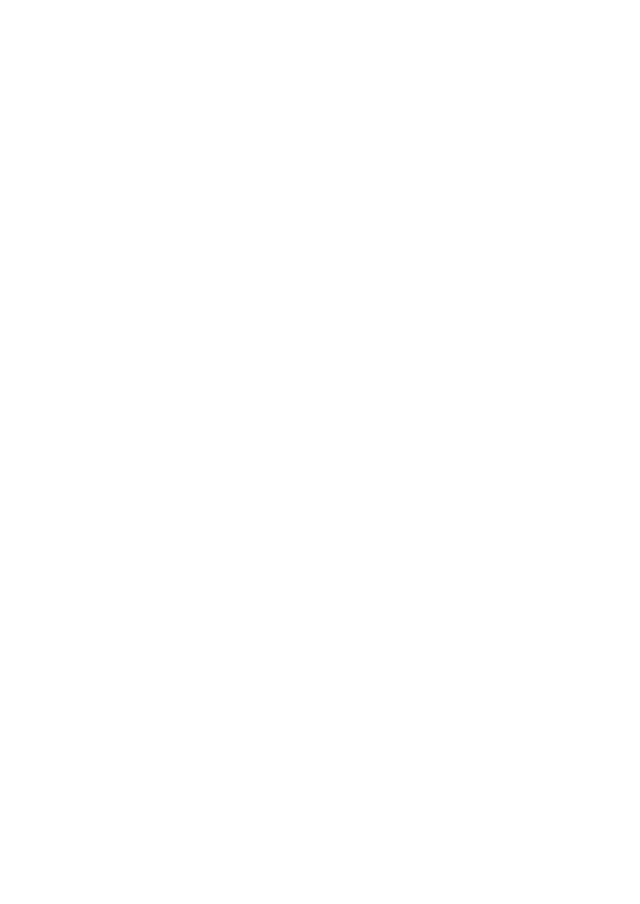
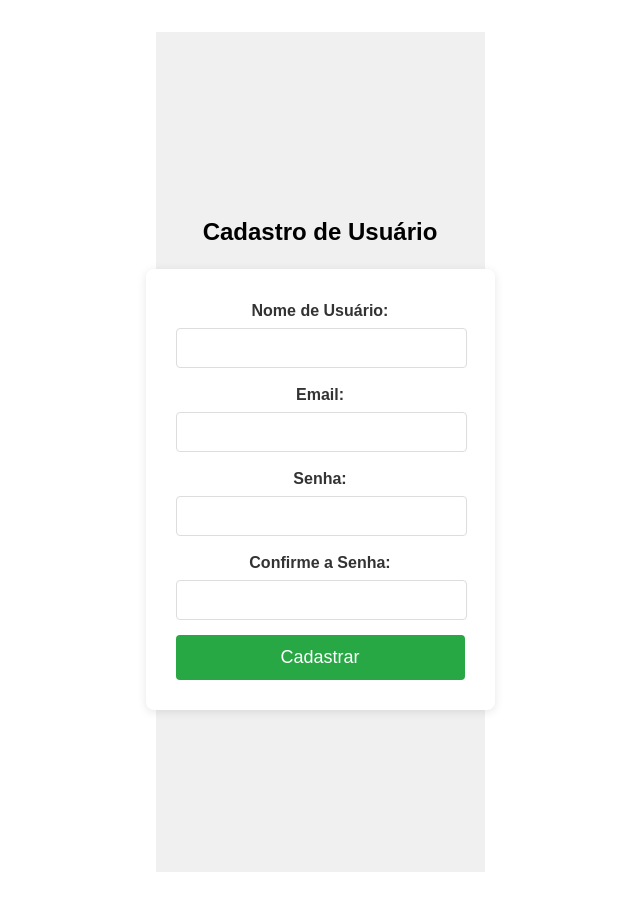
Before and after one commit to Danilus04/Mausritter_Online_Sheet, a React (Vite) app in the folder front/: page /register in a window 1280 px wide. Before the commit this address had no page. Shown: the whole page, without its empty margins (320-960 px from the left). Before the commit the page ends 800 px from the top, so only its background shows below. Built offline with nearby package versions, Linux system fonts and the light colour scheme.

Commit message:
feat: Header para deslogar, e rotas protegidas

```diff
--- a/front/src/App.jsx
+++ b/front/src/App.jsx
@@ -1,29 +1,60 @@
 // src/App.jsx
-
-import './App.css'
-import Ficha from './App/ficha'  // Importa o componente Ficha
-import ItensDefault from './App/ItensDefault'  // Importa o componente ItensDefault
-import Teste from './App/teste'
-import Login from './components/Login'
-import Register from './components/Register'
-import { BrowserRouter as Router, Routes, Route } from 'react-router-dom'
+import './App.css';
+import Ficha from './App/ficha';
+import ItensDefault from './App/ItensDefault';
+import Teste from './App/teste';
+import Login from './components/Login';
+import Register from './components/Register';
+import Header from './components/Header';
+import ProtectedRoute from './ProtectedRoute';
+import { BrowserRouter as Router, Routes, Route, useLocation } from 'react-router-dom';
 
 function App() {
   return (
-    <>
-      <h1>Teste do componente Ficha</h1>
-
-      <Router>
-        <Routes>
-          <Route path="/" element={<Login />} />
-          <Route path="/ficha" element={<Ficha />} />
-          <Route path="/itens" element={<ItensDefault />} />
-          <Route path="/teste" element={<Teste />} />
-        </Routes>
-      </Router>
-      <Register />
-    </>
-  )
+    <Router>
+      <AppLayout />
+    </Router>
+  );
 }
 
-export default App
+// Componente separado para poder acessar `useLocation`
+function AppLayout() {
+  const location = useLocation();
+  const isAuthPage = location.pathname === '/' || location.pathname === '/register';
+
+  return (
+    <div className="App">
+      {!isAuthPage && <Header />}
+      <Routes>
+        <Route path="/" element={<Login />} />
+        <Route path="/register" element={<Register />} />
+        <Route
+          path="/ficha"
+          element={
+            <ProtectedRoute>
+              <Ficha />
+            </ProtectedRoute>
+          }
+        />
+        <Route
+          path="/itens"
+          element={
+            <ProtectedRoute>
+              <ItensDefault />
+            </ProtectedRoute>
+          }
+        />
+        <Route
+          path="/teste"
+          element={
+            <ProtectedRoute>
+              <Teste />
+            </ProtectedRoute>
+          }
+        />
+      </Routes>
+    </div>
+  );
+}
+
+export default App;
--- /dev/null
+++ b/front/src/ProtectedRoute.jsx
@@ -0,0 +1,15 @@
+// src/components/ProtectedRoute.js
+import React from 'react';
+import { Navigate } from 'react-router-dom';
+
+const ProtectedRoute = ({ children }) => {
+  const token = localStorage.getItem('access');
+
+  if (!token) {
+    return <Navigate to="/" replace />;
+  }
+
+  return children;
+};
+
+export default ProtectedRoute;
--- /dev/null
+++ b/front/src/components/Header.jsx
@@ -0,0 +1,44 @@
+// src/components/Header.js
+import React from 'react';
+import { useNavigate } from 'react-router-dom';
+
+function Header() {
+  const navigate = useNavigate();
+
+  const handleLogout = () => {
+    localStorage.removeItem('access');
+    localStorage.removeItem('refresh');
+    navigate('/');
+  };
+
+  return (
+    <header style={styles.header}>
+      <h2 style={styles.title}>Mausritter App</h2>
+      <button onClick={handleLogout} style={styles.button}>Logout</button>
+    </header>
+  );
+}
+
+const styles = {
+  header: {
+    backgroundColor: '#222',
+    color: 'white',
+    padding: '10px 20px',
+    display: 'flex',
+    justifyContent: 'space-between',
+    alignItems: 'center',
+  },
+  title: {
+    margin: 0,
+  },
+  button: {
+    backgroundColor: '#cc0000',
+    color: 'white',
+    padding: '8px 12px',
+    border: 'none',
+    borderRadius: '4px',
+    cursor: 'pointer',
+  }
+};
+
+export default Header;
--- a/front/src/components/Register.css
+++ b/front/src/components/Register.css
@@ -18,7 +18,7 @@
   max-width: 400px;
 }
 
-.formGroup {
+.form-group {
   margin-bottom: 15px;
 }
 
--- a/front/src/components/Register.jsx
+++ b/front/src/components/Register.jsx
@@ -12,8 +12,7 @@ function Register() {
   const [error, setError] = useState('');
 
   const handleSubmit = async (e) => {
-    e.preventDefault(); // Previne o recarregamento da página
-
+    e.preventDefault();
     setMessage('');
     setError('');
 
@@ -29,10 +28,12 @@ function Register() {
         password,
         password2,
       });
+
       if (response.data.access) {
         localStorage.setItem('access', response.data.access);
         localStorage.setItem('refresh', response.data.refresh);
       }
+
       setMessage('Cadastro realizado com sucesso! Você pode fazer login agora.');
       setUsername('');
       setEmail('');
@@ -54,66 +55,63 @@ function Register() {
         setError('Não foi possível conectar ao servidor. Tente novamente mais tarde.');
       }
     }
-
-
-  }
+  };
 
   return (
-    <div style={styles.container}>
+    <div className="container">
       <h2>Cadastro de Usuário</h2>
-      <form onSubmit={handleSubmit} style={styles.form}>
-        <div style={styles.formGroup}>
-          <label htmlFor="username" style={styles.label}>Nome de Usuário:</label>
+      <form onSubmit={handleSubmit} className="form">
+        <div className="form-group">
+          <label htmlFor="username" className="label">Nome de Usuário:</label>
           <input
             type="text"
             id="username"
             value={username}
             onChange={(e) => setUsername(e.target.value)}
             required
-            style={styles.input}
+            className="input"
           />
         </div>
-        <div style={styles.formGroup}>
-          <label htmlFor="email" style={styles.label}>Email:</label>
+        <div className="form-group">
+          <label htmlFor="email" className="label">Email:</label>
           <input
             type="email"
             id="email"
             value={email}
             onChange={(e) => setEmail(e.target.value)}
             required
-            style={styles.input}
+            className="input"
           />
         </div>
-        <div style={styles.formGroup}>
-          <label htmlFor="password" style={styles.label}>Senha:</label>
+        <div className="form-group">
+          <label htmlFor="password" className="label">Senha:</label>
           <input
             type="password"
             id="password"
             value={password}
             onChange={(e) => setPassword(e.target.value)}
             required
-            style={styles.input}
+            className="input"
           />
         </div>
-        <div style={styles.formGroup}>
-          <label htmlFor="password2" style={styles.label}>Confirme a Senha:</label>
+        <div className="form-group">
+          <label htmlFor="password2" className="label">Confirme a Senha:</label>
           <input
             type="password"
             id="password2"
             value={password2}
             onChange={(e) => setPassword2(e.target.value)}
             required
-            style={styles.input}
+            className="input"
           />
         </div>
-        <button type="submit" style={styles.button}>Cadastrar</button>
+        <button type="submit" className="button">Cadastrar</button>
       </form>
 
-      {message && <p style={styles.successMessage}>{message}</p>}
-      {error && <p style={styles.errorMessage}>{error}</p>}
+      {message && <p className="successMessage">{message}</p>}
+      {error && <p className="errorMessage">{error}</p>}
     </div>
   );
 }
 
-
 export default Register;
```
Lines whose indentation alone changed are shown as unchanged.
